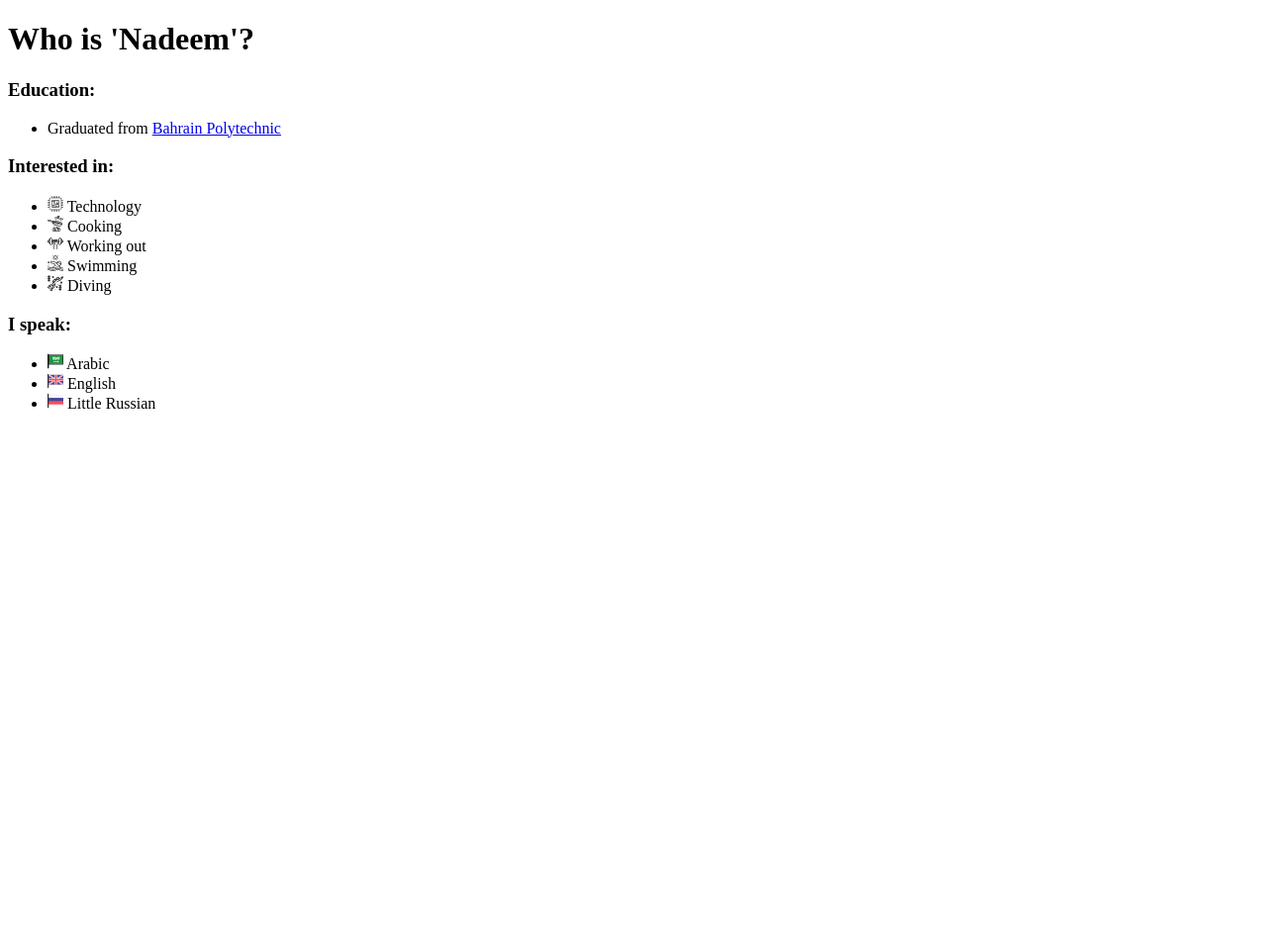
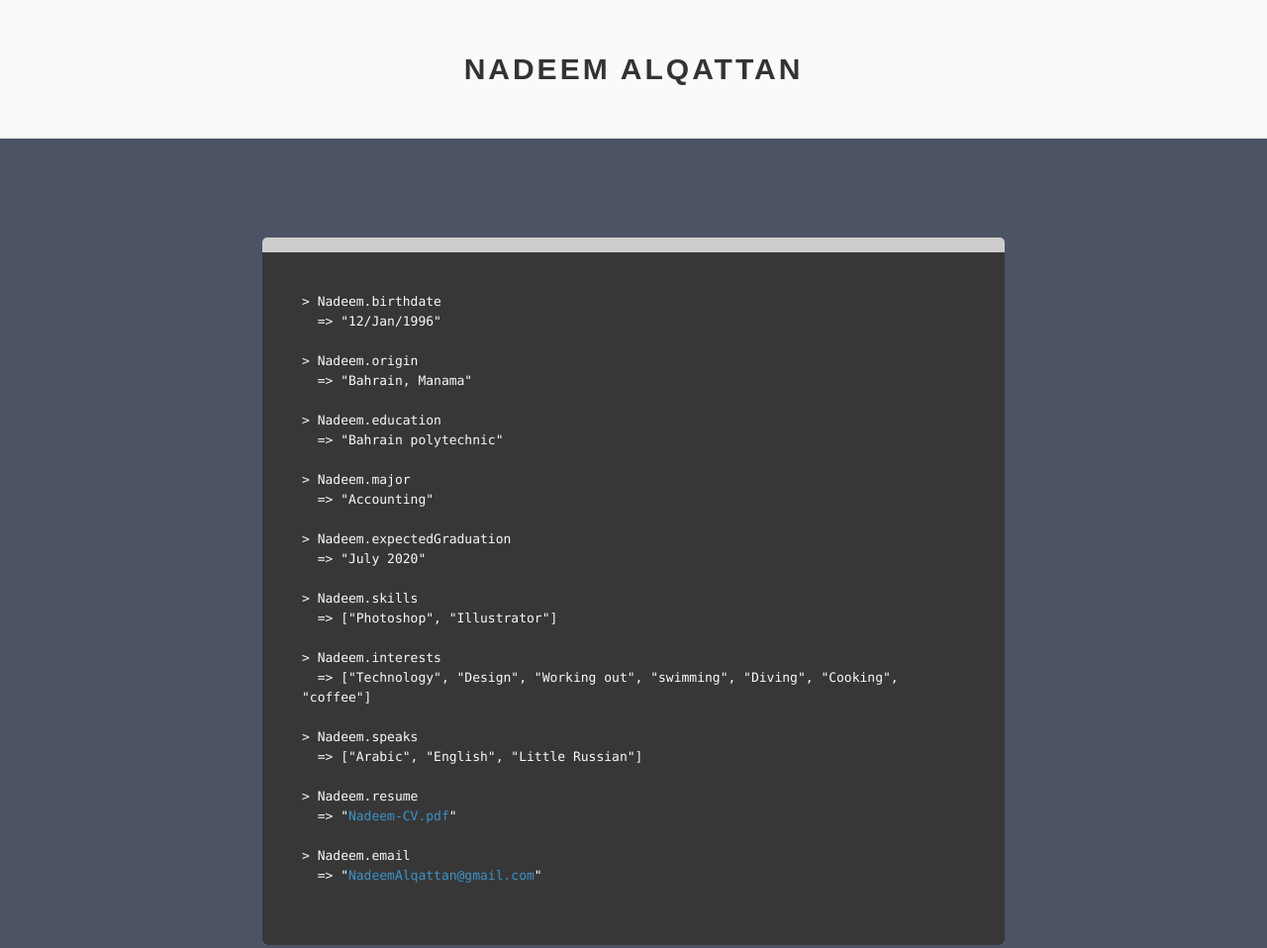
Before and after one commit to Nadeemalqattan/Portfolio, a plain HTML site: page index.html in a window 1280 px wide. Shown: the whole page at 99% size. Before the commit the page ends 800 px from the top, so only its background shows below. Drawn offline with Linux system fonts and the light colour scheme.

Commit message:
W O W AMAZING

```diff
--- a/index.html
+++ b/index.html
@@ -1,37 +1,49 @@
 <!DOCTYPE html>
 <html>
 <head>
-<title>Who is 'Nadeem'?</title>
+    <link rel="stylesheet" href="styles.css">
+    <title>Who is 'Nadeem'?</title>
 </head>
-<body>
+<body class="main-background">
 
-<h1>Who is 'Nadeem'?</h1>
-<div>
-<h3>Education:</h3>
-<ul>
-    <li>Graduated from <a href="https://www.polytechnic.bh/">Bahrain Polytechnic</a></li>
-</ul>
+<div class="header">
+<h1>Nadeem Alqattan</h1>
 </div>
 
-<div>
-<h3>Interested in:</h3>
-<ul>
-    <li><img src="images/cpu.png" alt="Technology" height="16px"/> Technology</li>
-    <li><img src="images/fried.png" alt="Cooking" height="16px"/> Cooking</li>
-    <li><img src="images/gym.png" alt="Working out" height="16px"/> Working out</li>
-    <li><img src="images/swimming.png" alt="Swimming" height="16px"/> Swimming</li>
-    <li><img src="images/diving.png" alt="Diving" height="16px"/> Diving</li>
-</ul>
+<div class="about-me">
+<br>
+<br>
+<br>
+<br>
+<br>
+
+    <div class="center">
+        <div class="code">
+            <div class="code-text">
+                           &gt; Nadeem.birthdate<br/>
+                            <span>&nbsp;&nbsp;=&gt; "12/Jan/1996"<br/><br/></span>
+                            &gt; Nadeem.origin<br/>
+							<span>&nbsp;&nbsp;=&gt; "Bahrain, Manama"<br/><br/></span>
+							&gt; Nadeem.education<br/>
+							<span>&nbsp;&nbsp;=&gt; "Bahrain polytechnic"<br/><br/></span>
+							&gt; Nadeem.major<br/>
+							<span>&nbsp;&nbsp;=&gt; "Accounting"<br/><br/></span>
+							&gt; Nadeem.expectedGraduation<br/>
+                            <span>&nbsp;&nbsp;=&gt; "July 2020"<br/><br/></span>
+                            &gt; Nadeem.skills<br/>
+							<span>&nbsp;&nbsp;=&gt; ["Photoshop", "Illustrator"]<br/><br/></span>
+							&gt; Nadeem.interests<br/>
+							<span>&nbsp;&nbsp;=&gt; ["Technology", "Design", "Working out", "swimming", "Diving", "Cooking", "coffee"]<br/><br/></span>
+                            &gt; Nadeem.speaks<br/>
+							<span>&nbsp;&nbsp;=&gt; ["Arabic", "English", "Little Russian"]<br/><br/></span>
+							&gt; Nadeem.resume<br/>
+							<span>&nbsp;&nbsp;=&gt; "<a target="_blank" href="images/CV.pdf">Nadeem-CV.pdf</a>"<br/><br/></span>
+                            &gt; Nadeem.email<br/>
+                            <span>&nbsp;&nbsp;=&gt; "<a target="_blank" href="mailto:NadeemAlqattan@gmail.com">NadeemAlqattan@gmail.com</a>"<br/><br/></span>
+            </div>
+        </div>
+    </div>
+
 </div>
-
-<div>
-<h3>I speak:</h3>
-<ul>
-    <li><img src="images/saudi-arabia.png" alt="Arabic language" height="16px"/> Arabic</li>
-    <li><img src="images/united-kingdom.png" alt="English language" height="16px"/> English</li>
-    <li><img src="images/russia.png" alt="Russian language" height="16px"/> Little Russian</li>
-</ul>
-</div>
-
 </body>
 </html>
--- /dev/null
+++ b/styles.css
@@ -0,0 +1,68 @@
+div {
+  display: block;
+}
+body {
+  margin: 0;
+  font-size: 14px;
+  font-family: "Karla", sans-serif;
+  line-height: 20px;
+  color: #333333;
+  background-color: #ffffff;
+  -webkit-font-smoothing: antialiased;
+}
+
+a {
+  color: #3a92c8;
+  text-decoration: none;
+}
+.main-background {
+  background-color: #fafafa;
+  margin: 0;
+}
+
+.header {
+  display: block;
+  margin: 0;
+  font-family: "Montserrat", sans-serif;
+  letter-spacing: 0.2em;
+  text-transform: uppercase;
+  text-align: center;
+  width: 100%;
+  background-color: #fafafa;
+  line-height: 100px;
+  font-size: 15px;
+  z-index: 1000;
+}
+
+.about-me {
+  background-color: #4c5364;
+  width: 100%;
+  height: 1020px;
+}
+.center {
+  max-width: 1024px;
+  margin: 0 auto;
+}
+.code {
+  margin-top: 150px;
+  border-radius: 5px;
+  width: 750px;
+  margin: 0 auto;
+  padding-top: 15px;
+  font-size: 30px;
+  background: #ccc;
+  height: 700px;
+  font-family: "Monaco", "Courier New";
+  text-align: left;
+  font-size: 13px;
+  color: #fafafa;
+}
+
+.code-text {
+  width: 670px;
+  padding: 40px;
+  height: 620px;
+  border-radius: 0 0 5px 5px;
+  margin: 0 auto;
+  background: #383737;
+}
```
Also changed, not shown: 2 other files.
